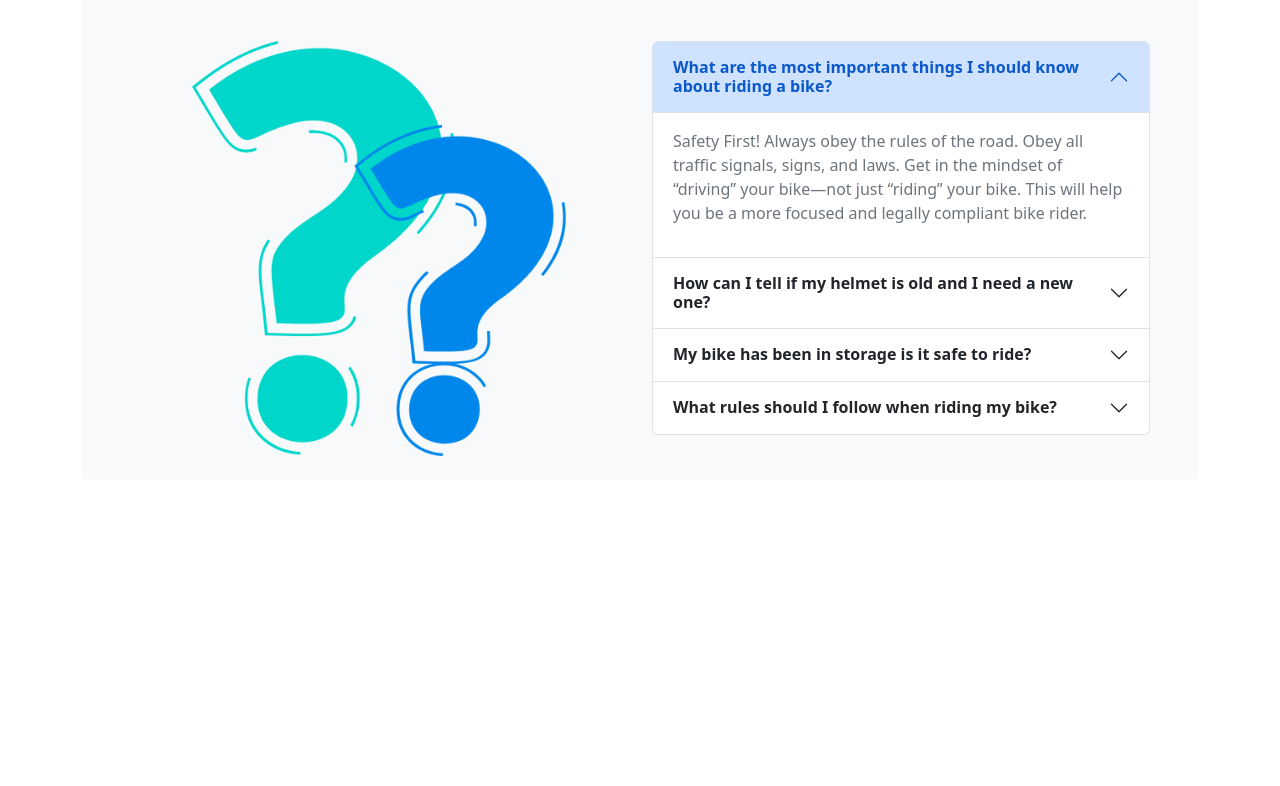
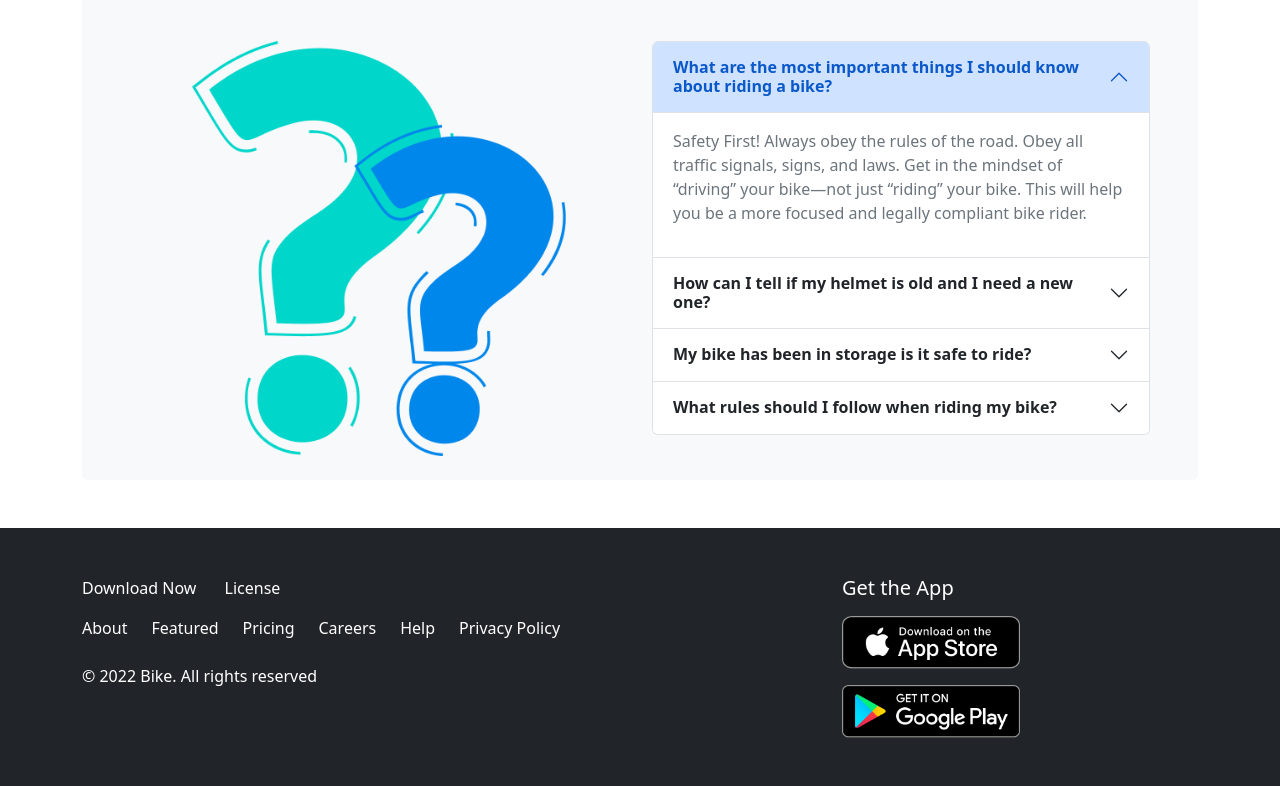
Before and after one commit to protap9ghosh/biker-zone, a plain HTML site: page index.html in a window 1280 px wide. Shown: the part 2856-3642 px from the top of the page. Before the commit the page ends 3384 px from the top, so only its background shows below. Drawn offline with Linux system fonts and the light colour scheme.

Commit message:
bikern zone

```diff
--- a/index.html
+++ b/index.html
@@ -10,8 +10,8 @@
         <link rel="stylesheet" href="./style/bootstrap.css" />
         <link rel="stylesheet" href="./style/style.css" />
     </head>
-    <body class="container">
-		<header>
+    <body>
+		<header class="container">
 			<nav class="navbar navbar-expand-lg bg-body-tertiary">
 				<div class="container-fluid">
 					<a class="navbar-brand fw-bold fs-2" href="#">Bike Dekho</a>
@@ -108,7 +108,7 @@
 		</header>
 
 		<!-- Main Area -->
-		<main>
+		<main class="container">
 			<!-- hot bike section -->
 			<section class="text-center m-5 p-5">
 				<h1 class="display-5 fw-bold">Featured Bikes In This Year</h1>
@@ -302,11 +302,45 @@
 			</section>
 		</main>
 
+		<footer class="bg-dark">
+			<div class="container py-5">
+				<div class="row">
+					<div class="col-sm-12 col-md-8">
+						<div>
+							<a class="me-4 text-white text-decoration-none" href="#">Download Now</a>
+							<a class="me-4 text-white text-decoration-none" href="#">License</a>
+						</div>
 
+						<div class="mt-2 mb-3">
+							<nav class="navbar navbar-expand">
+								<ul class="navbar-nav">
+									<li><a class="me-4 text-white text-decoration-none" href="#">About</a></li>
+									<li><a class="me-4 text-white text-decoration-none" href="#">Featured</a></li>
+									<li><a class="me-4 text-white text-decoration-none" href="#">Pricing</a></li>
+									<li><a class="me-4 text-white text-decoration-none" href="#">Careers</a></li>
+									<li><a class="me-4 text-white text-decoration-none" href="#">Help</a></li>
+									<li><a class="me-4 text-white text-decoration-none" href="#">Privacy Policy</a></li>
+								</ul>
+							</nav>
+						</div>
 
+						<div>
+							<p class="text-white">&copy; 2022 Bike. All rights reserved</p>
+						</div>
+					</div>
 
-
-
+					<div class="col-sm-12 col-md-4">
+						<h4 class="text-white fs-5">Get the App</h4>
+						<div class="my-3">
+							<a href="#"><img class="w-50" src="./asset/images/ios.png" alt="App Store"></a>
+						</div>
+						<div>
+							<a href="#"><img class="w-50" src="./asset/images/android.png" alt="Google Play"></a>
+						</div>
+					</div>
+				</div>
+			</div>
+		</footer>
 
 
 
```
